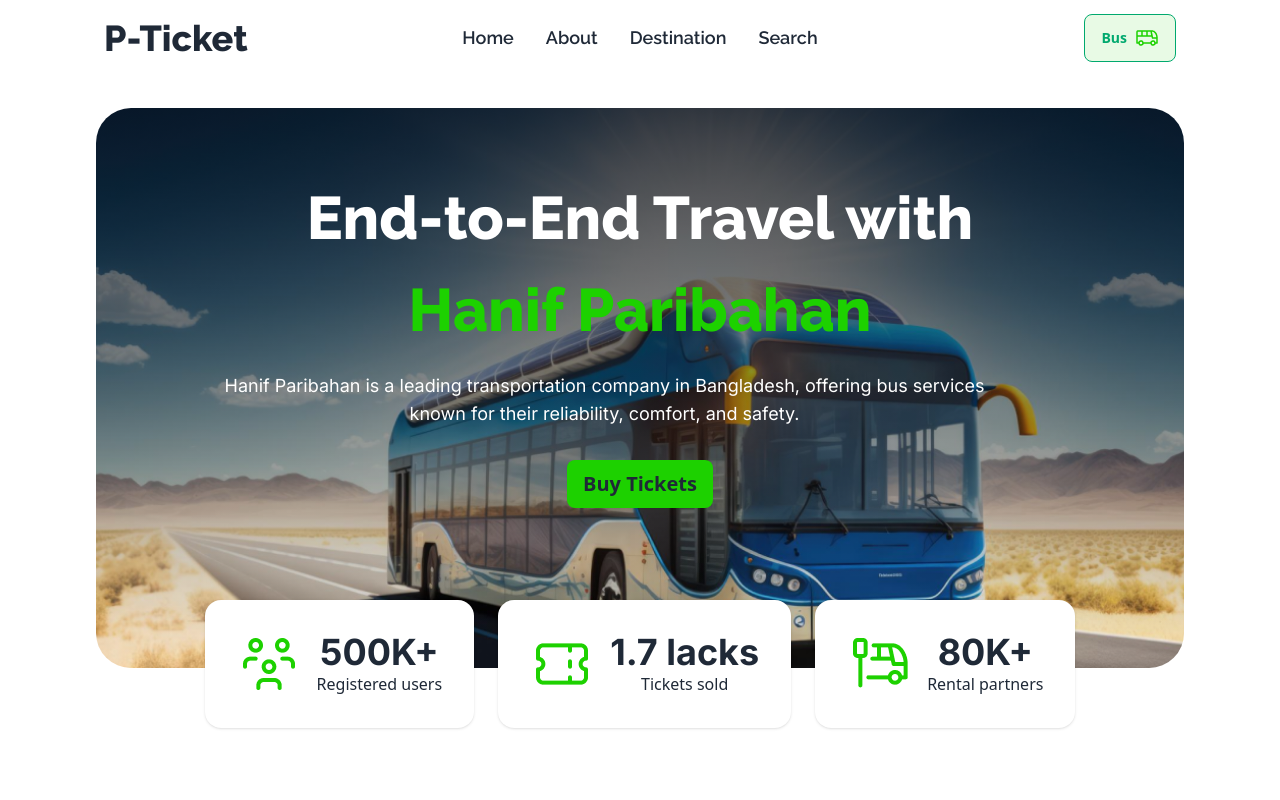
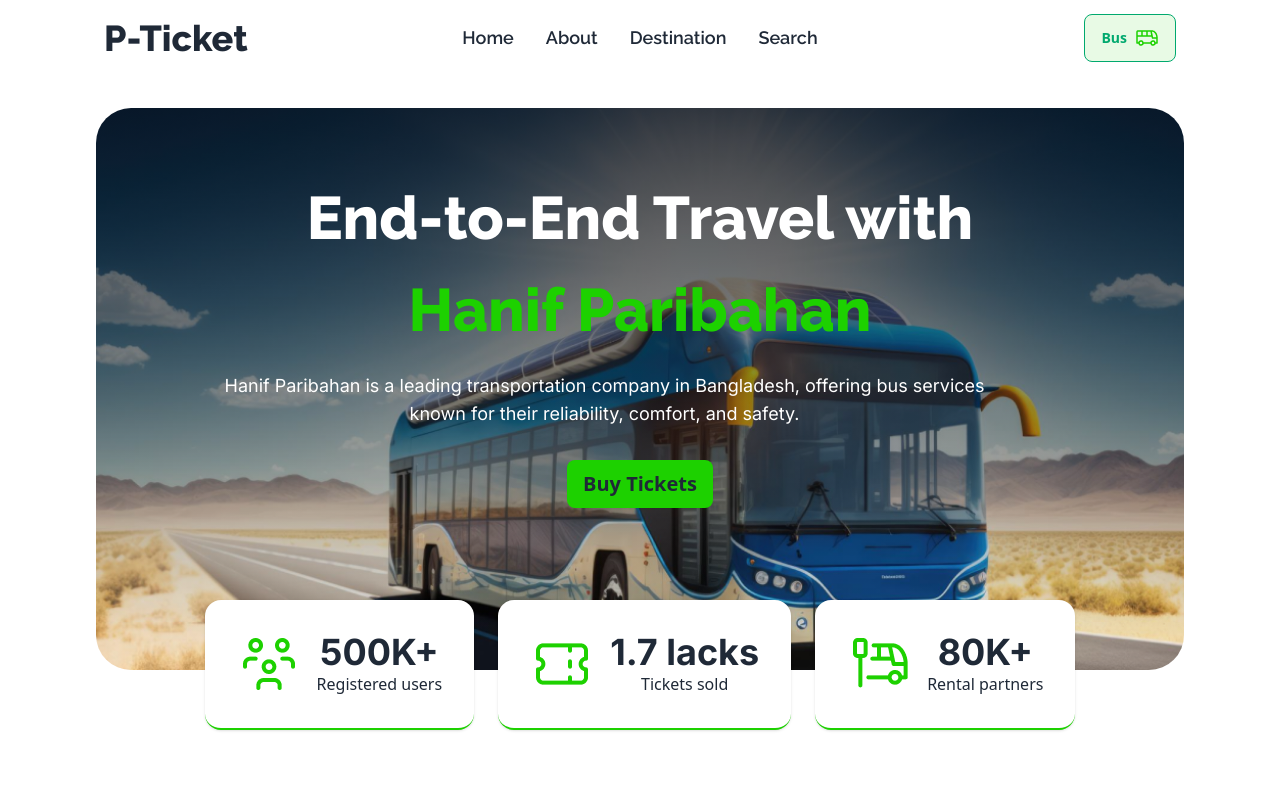
Before and after one commit to raselmonitor/assignment-5, a plain HTML site: page index.html in a window 1280 px wide. Shown: the top 800 px of the page. Drawn offline with nearby package versions, Linux system fonts and the light colour scheme.

Commit message:
banner sucess box edit

```diff
--- a/index.html
+++ b/index.html
@@ -74,7 +74,7 @@
                     </a>
                 </div>
                 <div class="hidden lg:flex justify-around gap-6 translate-y-[60px]">
-                    <div class="stats shadow">
+                    <div class="stats shadow border-b-2 border-[#1DD100]">
                         <div class=" flex justify-center items-center gap-4 p-8">
                           <img src="images/people.png" alt="">
                           <div class="text-center">
@@ -83,7 +83,7 @@
                           </div>
                         </div>
                       </div>
-                    <div class="stats shadow">
+                    <div class="stats shadow border-b-2 border-[#1DD100]">
                         <div class=" flex justify-center items-center gap-4 p-8">
                           <img src="images/ticket-cupon.png" alt="">
                           <div class="text-center">
@@ -92,7 +92,7 @@
                           </div>
                         </div>
                       </div>
-                    <div class="stats shadow">
+                    <div class="stats shadow border-b-2 border-[#1DD100]">
                         <div class=" flex justify-center items-center gap-4 p-8">
                           <img src="images/stoppage.png" alt="">
                           <div class="text-center">
```
